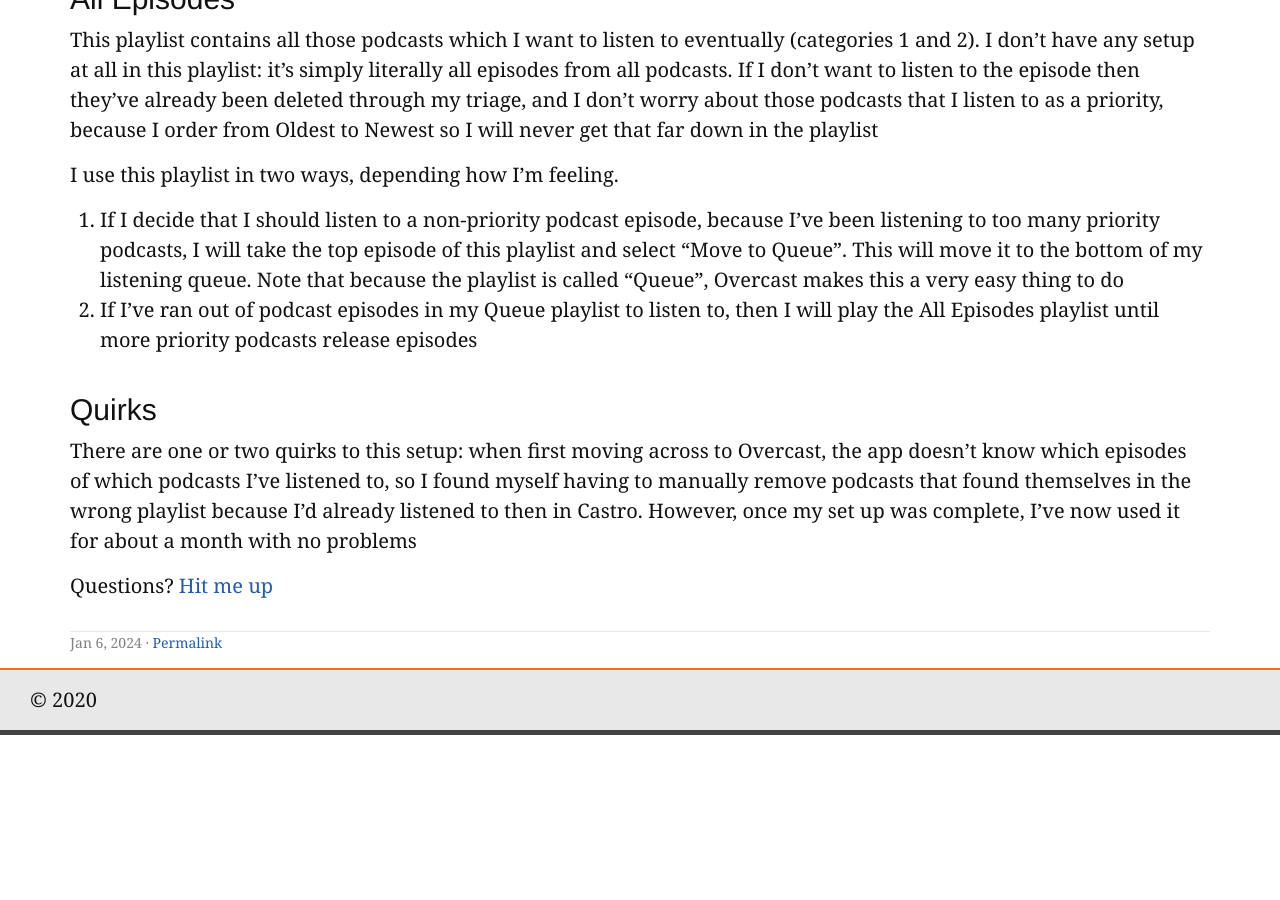
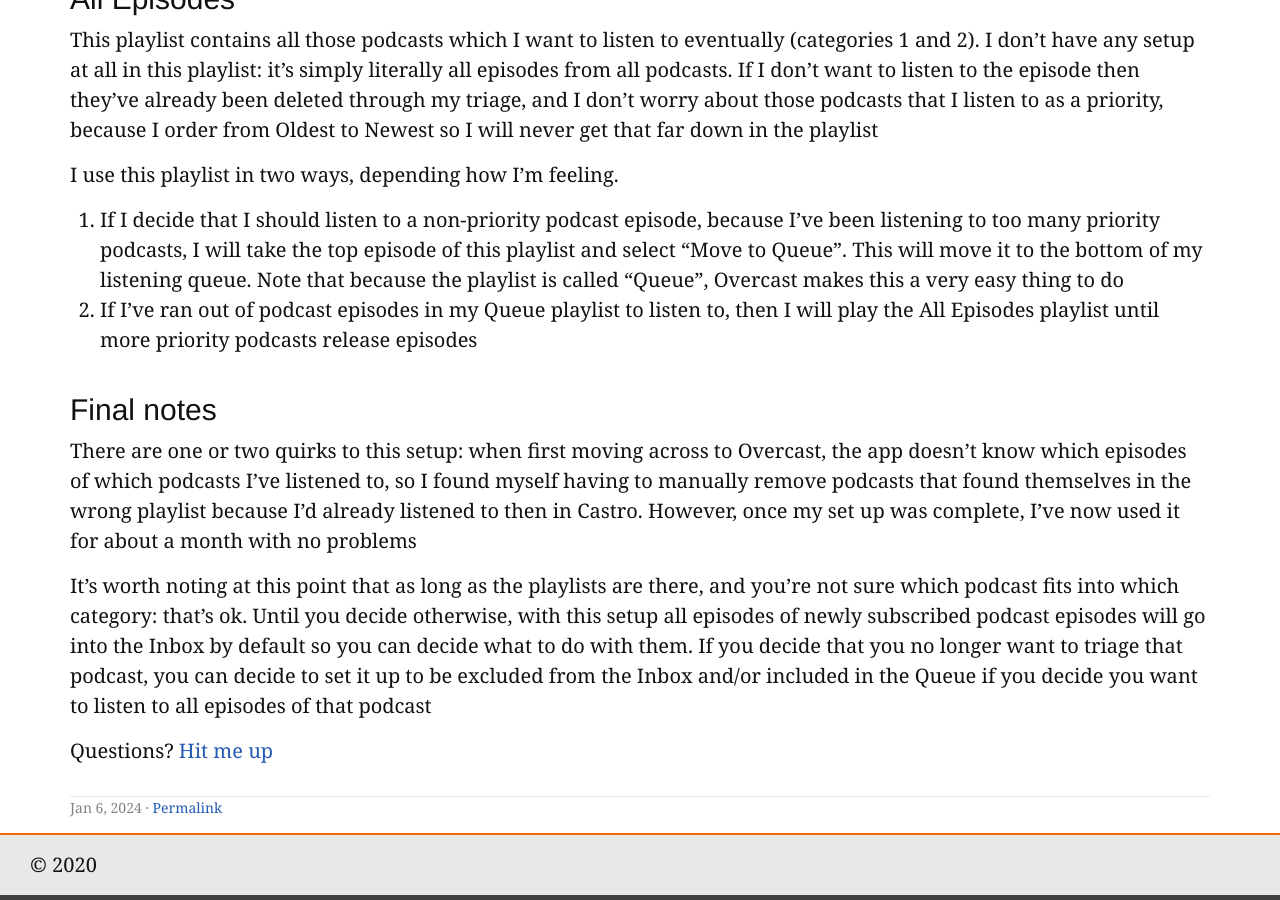
Before and after one commit to thatdamnqa/swipetounlock, a Jekyll site: the page built from _posts/2024-01-07-moving-castro-overcast.markdown, in a window 1280 px wide and 900 px high, scrolled down 4066 px. Built offline with Jekyll 4.4.1, drawn with Linux system fonts in a browser that asks for light colours; before the commit the page ends 4801 px from its top, so only the background shows below that; some of the changed text lies outside the part shown.

Commit message:
Update 2024-01-07-moving-castro-overcast.markdown

```diff
--- a/_posts/2024-01-07-moving-castro-overcast.markdown
+++ b/_posts/2024-01-07-moving-castro-overcast.markdown
@@ -38,7 +38,7 @@ I have three playlists (actually four, but the fourth one is separate to my work
 
 ## Inbox
 
-This is a playlist which I _include all podcasts by default_. I do however, exclude those podcasts that I listen to all episodes of (categories 1
+This is a playlist which I include all podcasts by default. I do however, exclude those podcasts that I listen to all episodes of (categories 1
 and 3). This is my equivalent of my Castro inbox: new podcasts come in here when they are to be triaged
 
 ![Screenshot of my Overcast Inbox playlist settings](/assets/post-images/overcast-inbox-settings.png)
@@ -75,10 +75,15 @@ I use this playlist in two ways, depending how I'm feeling.
 2. If I've ran out of podcast episodes in my Queue playlist to listen to, then I will play the All Episodes playlist until more priority podcasts
    release episodes
 
-## Quirks
+## Final notes
 
 There are one or two quirks to this setup: when first moving across to Overcast, the app doesn't know which episodes of which podcasts I've
 listened to, so I found myself having to manually remove podcasts that found themselves in the wrong playlist because I'd already listened to
 then in Castro. However, once my set up was complete, I've now used it for about a month with no problems
 
+It's worth noting at this point that as long as the playlists are there, and you're not sure which podcast fits into which category: that's ok.
+Until you decide otherwise, with this setup all episodes of newly subscribed podcast episodes will go into the Inbox by default so you can decide what
+to do with them. If you decide that you no longer want to triage that podcast, you can decide to set it up to be excluded from the Inbox and/or
+included in the Queue if you decide you want to listen to all episodes of that podcast
+
 Questions? [Hit me up](http://thatdamnqa.com)
```
